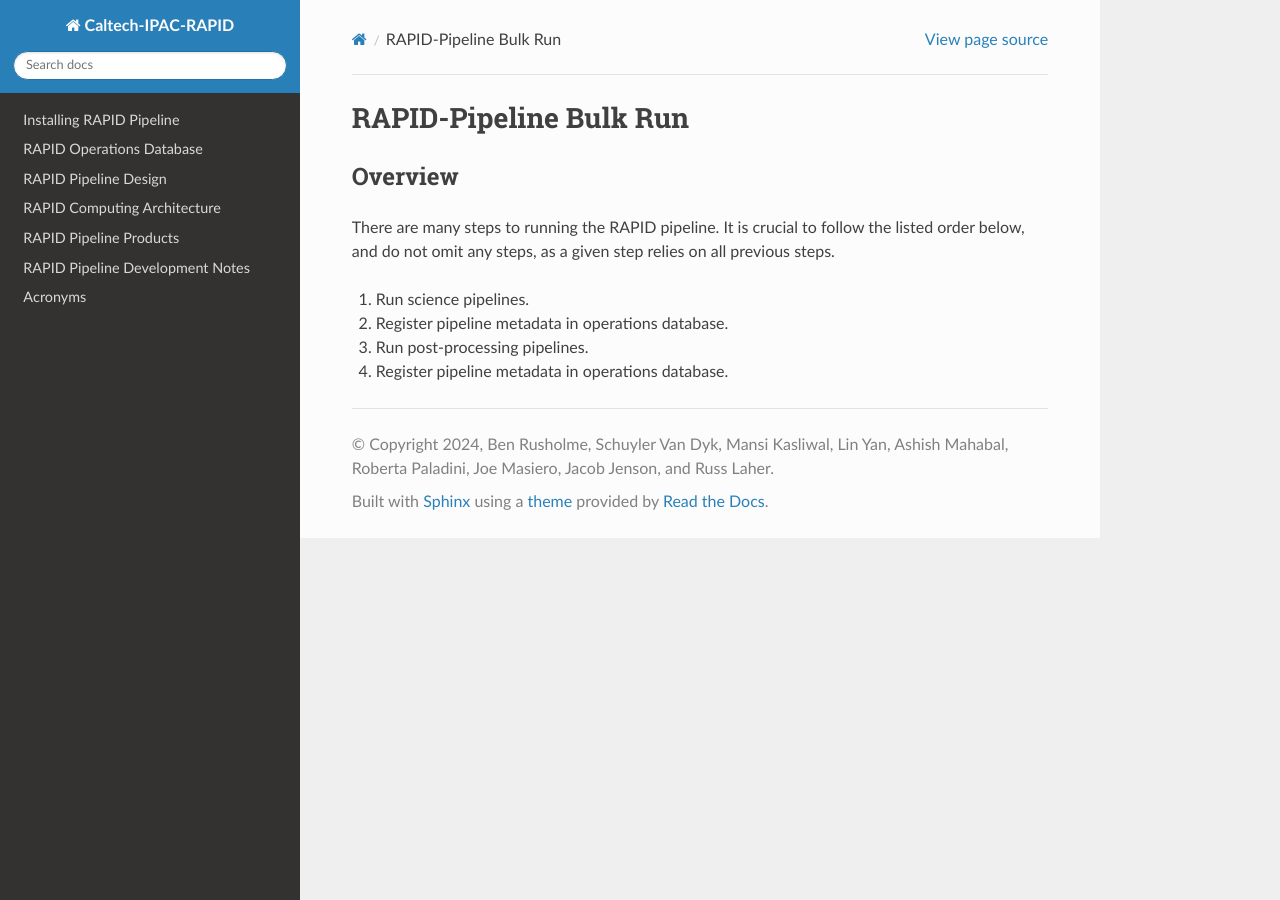
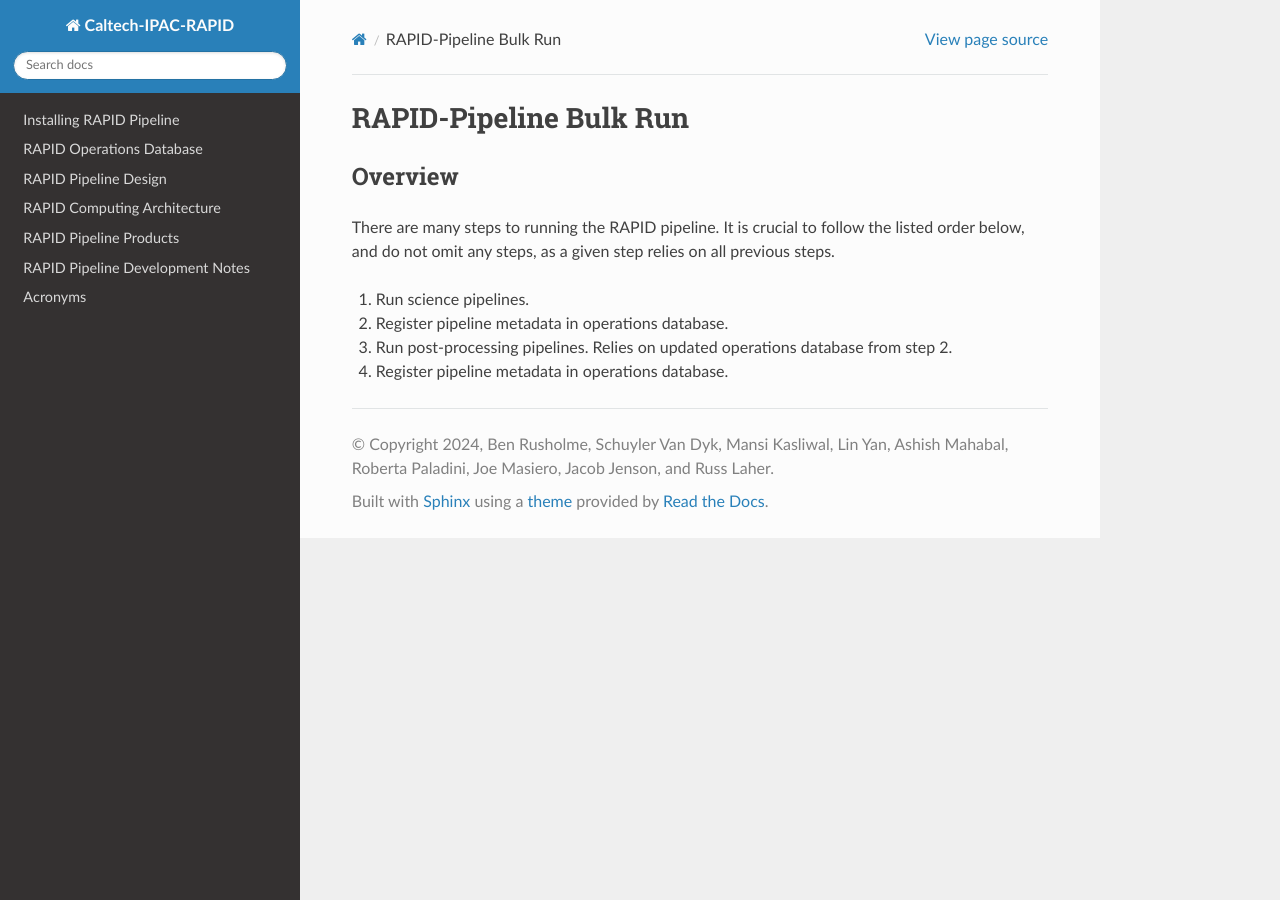
Before and after one commit to Caltech-IPAC/rapid, a Sphinx documentation site: the page built from docs/source/ops/bulk_run.rst, in a window 1280 px wide. Built offline with Sphinx 7.4.7 and the Read the Docs theme 3.1.0, drawn with Linux system fonts in a browser that asks for light colours; formulas are drawn with MathJax 3.

Commit message:
Added note about reliance on step 2.

```diff
--- a/docs/source/ops/bulk_run.rst
+++ b/docs/source/ops/bulk_run.rst
@@ -13,5 +13,6 @@ any steps, as a given step relies on all previous steps.
 2. Register pipeline metadata in operations database.
 
 3. Run post-processing pipelines.
+   Relies on updated operations database from step 2.
 
 4. Register pipeline metadata in operations database.
```
